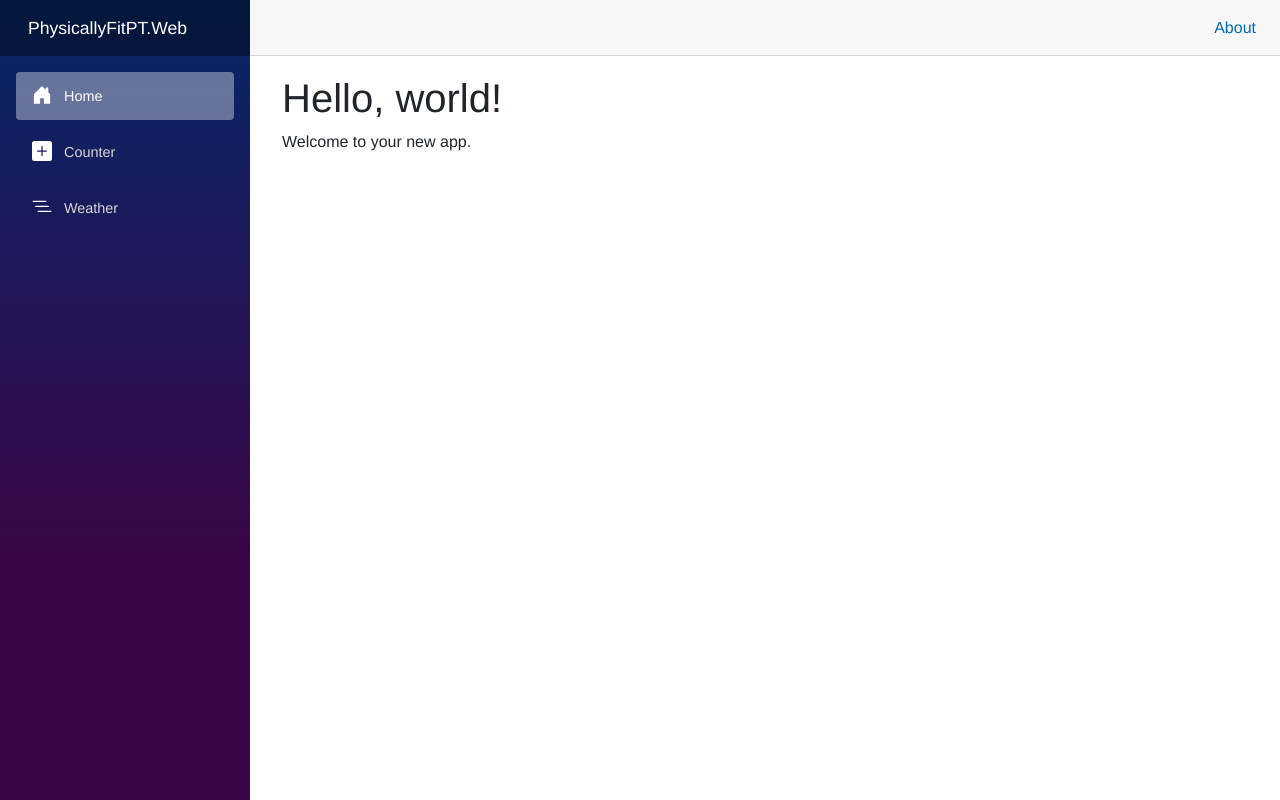
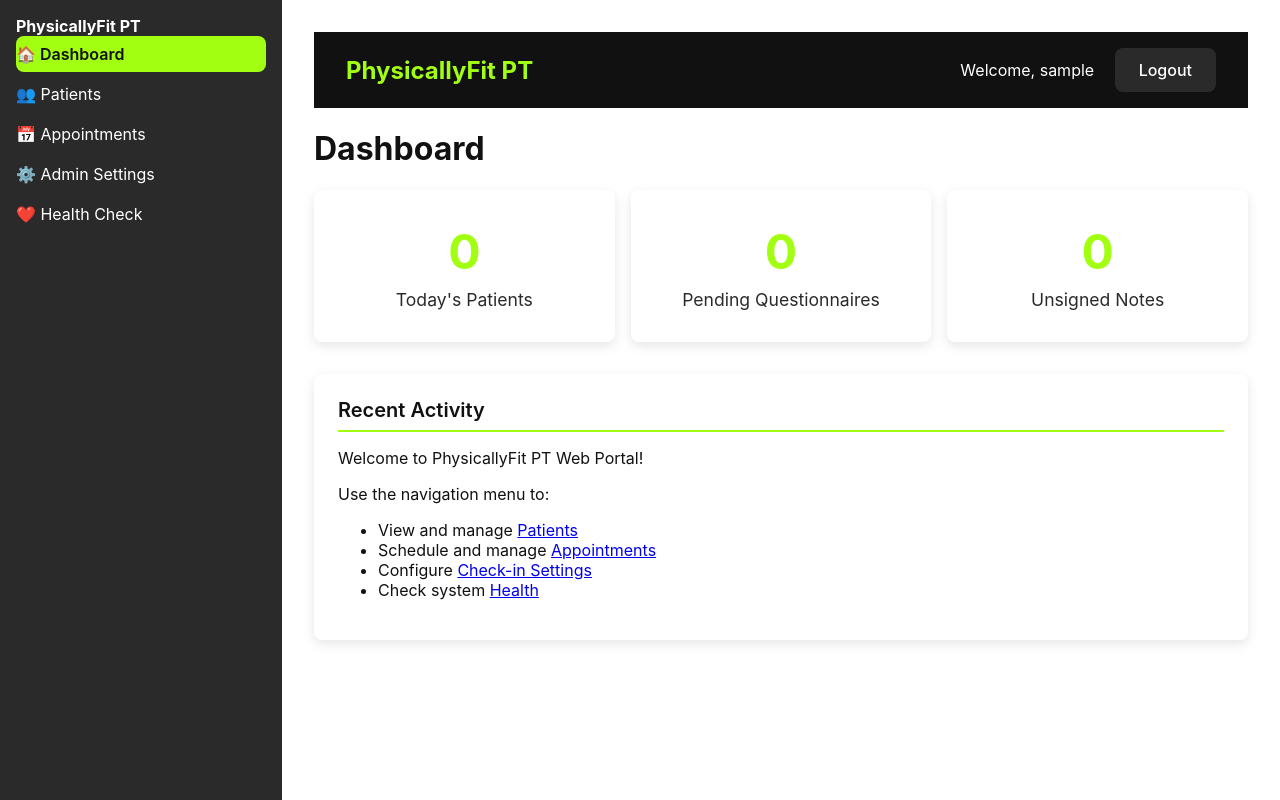
Before and after one commit to BlackHouseDeveloper/PFPT, an ASP.NET Core app: page / in a window 1280 px wide. Run offline with ASP.NET Core 8, Linux system fonts and the light colour scheme; the visitor is signed in with stand-in values (Sample User, id 1); style sheets or scripts are compiled from the project's sources.

Commit message:
feat(web): add authentication and basic pages
Co-authored-by: BlackHouseDeveloper <20420616+BlackHouseDeveloper@users.noreply.github.com>

```diff
--- a/PhysicallyFitPT.Web/Components/App.razor
+++ b/PhysicallyFitPT.Web/Components/App.razor
@@ -5,8 +5,7 @@
     <meta charset="utf-8" />
     <meta name="viewport" content="width=device-width, initial-scale=1.0" />
     <base href="/" />
-    <link rel="stylesheet" href="bootstrap/bootstrap.min.css" />
-    <link rel="stylesheet" href="app.css" />
+    <link rel="stylesheet" href="css/site.css" />
     <link rel="stylesheet" href="PhysicallyFitPT.Web.styles.css" />
     <link rel="icon" type="image/png" href="favicon.png" />
     <HeadOutlet />
--- a/PhysicallyFitPT.Web/Components/Layout/MainLayout.razor
+++ b/PhysicallyFitPT.Web/Components/Layout/MainLayout.razor
@@ -1,20 +1,30 @@
 @inherits LayoutComponentBase
+@using Microsoft.AspNetCore.Components.Authorization
 
-<div class="page">
-    <div class="sidebar">
-        <NavMenu />
-    </div>
-
-    <main>
-        <div class="top-row px-4">
-            <a href="https://learn.microsoft.com/aspnet/core/" target="_blank">About</a>
-        </div>
-
-        <article class="content px-4">
+<CascadingAuthenticationState>
+    <AuthorizeView>
+        <Authorized>
+            <div class="main-layout">
+                <nav class="nav-sidebar">
+                    <NavMenu />
+                </nav>
+                <main class="main-content">
+                    <div class="top-bar">
+                        <div class="logo">PhysicallyFit PT</div>
+                        <div>
+                            Welcome, @context.User.Identity?.Name
+                            <a href="/logout" class="btn btn-secondary" style="margin-left: 1rem;">Logout</a>
+                        </div>
+                    </div>
+                    @Body
+                </main>
+            </div>
+        </Authorized>
+        <NotAuthorized>
             @Body
-        </article>
-    </main>
-</div>
+        </NotAuthorized>
+    </AuthorizeView>
+</CascadingAuthenticationState>
 
 <div id="blazor-error-ui">
     An unhandled error has occurred.
--- a/PhysicallyFitPT.Web/Components/Layout/NavMenu.razor
+++ b/PhysicallyFitPT.Web/Components/Layout/NavMenu.razor
@@ -1,29 +1,25 @@
-<div class="top-row ps-3 navbar navbar-dark">
-    <div class="container-fluid">
-        <a class="navbar-brand" href="">PhysicallyFitPT.Web</a>
-    </div>
+<div class="nav-brand">
+    <strong>PhysicallyFit PT</strong>
 </div>
 
-<input type="checkbox" title="Navigation menu" class="navbar-toggler" />
+<nav class="nav-links">
+    <NavLink href="/" Match="NavLinkMatch.All">
+        🏠 Dashboard
+    </NavLink>
 
-<div class="nav-scrollable" onclick="document.querySelector('.navbar-toggler').click()">
-    <nav class="flex-column">
-        <div class="nav-item px-3">
-            <NavLink class="nav-link" href="" Match="NavLinkMatch.All">
-                <span class="bi bi-house-door-fill-nav-menu" aria-hidden="true"></span> Home
-            </NavLink>
-        </div>
+    <NavLink href="/patients">
+        👥 Patients
+    </NavLink>
 
-        <div class="nav-item px-3">
-            <NavLink class="nav-link" href="counter">
-                <span class="bi bi-plus-square-fill-nav-menu" aria-hidden="true"></span> Counter
-            </NavLink>
-        </div>
+    <NavLink href="/appointments">
+        📅 Appointments
+    </NavLink>
 
-        <div class="nav-item px-3">
-            <NavLink class="nav-link" href="weather">
-                <span class="bi bi-list-nested-nav-menu" aria-hidden="true"></span> Weather
-            </NavLink>
-        </div>
-    </nav>
-</div>
+    <NavLink href="/admin/check-in">
+        ⚙️ Admin Settings
+    </NavLink>
+
+    <NavLink href="/health">
+        ❤️ Health Check
+    </NavLink>
+</nav>
--- /dev/null
+++ b/PhysicallyFitPT.Web/Components/Pages/Dashboard.razor
@@ -0,0 +1,75 @@
+@page "/"
+@attribute [Authorize]
+@using Microsoft.EntityFrameworkCore
+@inject IDbContextFactory<ApplicationDbContext> DbFactory
+
+<PageTitle>Dashboard - PhysicallyFit PT</PageTitle>
+
+<h1>Dashboard</h1>
+
+<div class="dashboard-stats">
+    <div class="stat-card">
+        <span class="stat-number">@todayPatientsCount</span>
+        <div class="stat-label">Today's Patients</div>
+    </div>
+
+    <div class="stat-card">
+        <span class="stat-number">@pendingQuestionnaires</span>
+        <div class="stat-label">Pending Questionnaires</div>
+    </div>
+
+    <div class="stat-card">
+        <span class="stat-number">@unsignedNotes</span>
+        <div class="stat-label">Unsigned Notes</div>
+    </div>
+</div>
+
+<div class="card">
+    <div class="card-header">Recent Activity</div>
+    <p>Welcome to PhysicallyFit PT Web Portal!</p>
+    <p>Use the navigation menu to:</p>
+    <ul>
+        <li>View and manage <a href="/patients">Patients</a></li>
+        <li>Schedule and manage <a href="/appointments">Appointments</a></li>
+        <li>Configure <a href="/admin/check-in">Check-in Settings</a></li>
+        <li>Check system <a href="/health">Health</a></li>
+    </ul>
+</div>
+
+@code {
+    private int todayPatientsCount = 0;
+    private int pendingQuestionnaires = 0;
+    private int unsignedNotes = 0;
+
+    protected override async Task OnInitializedAsync()
+    {
+        try
+        {
+            using var db = await DbFactory.CreateDbContextAsync();
+
+            var today = DateOnly.FromDateTime(DateTime.Today);
+            var todayStart = today.ToDateTime(TimeOnly.MinValue);
+            var todayEnd = today.ToDateTime(TimeOnly.MaxValue);
+
+            // Count today's appointments (approximate for patients today)
+            todayPatientsCount = await db.Appointments
+                .Where(a => a.ScheduledStart >= todayStart && a.ScheduledStart <= todayEnd)
+                .CountAsync();
+
+            // Count pending questionnaires (approximation - questionnaires without responses)
+            var totalQuestionnaires = await db.QuestionnaireDefinitions.CountAsync();
+            var completedResponses = await db.QuestionnaireResponses.CountAsync();
+            pendingQuestionnaires = Math.Max(0, totalQuestionnaires - completedResponses);
+
+            // Count unsigned notes
+            unsignedNotes = await db.Notes
+                .Where(n => string.IsNullOrEmpty(n.SignedBy))
+                .CountAsync();
+        }
+        catch (Exception ex)
+        {
+            // Log error but don't crash the dashboard
+            Console.WriteLine($"Error loading dashboard stats: {ex.Message}");
+        }
+    }
+}
--- a/PhysicallyFitPT.Web/Components/Pages/Home.razor
+++ b/PhysicallyFitPT.Web/Components/Pages/Home.razor
@@ -1,7 +1,10 @@
-@page "/"
+@* Redirect to Dashboard - this file can be removed later *@
+@page "/home"
+@inject NavigationManager Navigation
 
-<PageTitle>Home</PageTitle>
-
-<h1>Hello, world!</h1>
-
-Welcome to your new app.
+@code {
+    protected override void OnInitialized()
+    {
+        Navigation.NavigateTo("/");
+    }
+}
--- /dev/null
+++ b/PhysicallyFitPT.Web/Components/RedirectToLogin.razor
@@ -0,0 +1,8 @@
+@inject NavigationManager Navigation
+
+@code {
+    protected override void OnInitialized()
+    {
+        Navigation.NavigateTo("/login");
+    }
+}
--- a/PhysicallyFitPT.Web/Components/Routes.razor
+++ b/PhysicallyFitPT.Web/Components/Routes.razor
@@ -1,6 +1,17 @@
 <Router AppAssembly="typeof(Program).Assembly">
     <Found Context="routeData">
-        <RouteView RouteData="routeData" DefaultLayout="typeof(Layout.MainLayout)" />
+        <AuthorizeRouteView RouteData="routeData" DefaultLayout="typeof(Layout.MainLayout)">
+            <NotAuthorized>
+                @if (context.User.Identity?.IsAuthenticated != true)
+                {
+                    <RedirectToLogin />
+                }
+                else
+                {
+                    <p role="alert">You are not authorized to access this resource.</p>
+                }
+            </NotAuthorized>
+        </AuthorizeRouteView>
         <FocusOnNavigate RouteData="routeData" Selector="h1" />
     </Found>
 </Router>
--- a/PhysicallyFitPT.Web/Components/_Imports.razor
+++ b/PhysicallyFitPT.Web/Components/_Imports.razor
@@ -12,4 +12,5 @@
 @using PhysicallyFitPT.Web.Components
 @using PhysicallyFitPT.Domain
 @using PhysicallyFitPT.Shared
+@using PhysicallyFitPT.Infrastructure.Data
 @using PhysicallyFitPT.Infrastructure.Services.Interfaces
--- a/PhysicallyFitPT.Web/Program.cs
+++ b/PhysicallyFitPT.Web/Program.cs
@@ -10,6 +10,9 @@ var builder = WebApplication.CreateBuilder(args);
 // Add services to the container.
 builder.Services.AddRazorComponents()
     .AddInteractiveServerComponents();
+
+// Add HTTP context accessor
+builder.Services.AddHttpContextAccessor();
 
 // Add authentication
 builder.Services.AddAuthentication(CookieAuthenticationDefaults.AuthenticationScheme)
```
Also changed, not shown: PhysicallyFitPT.Web/Components/Pages/Admin/CheckInSettings.razor (added, +20 -0 lines), PhysicallyFitPT.Web/Components/Pages/Appointments/Index.razor (added, +19 -0 lines), PhysicallyFitPT.Web/Components/Pages/Health.razor (added, +59 -0 lines), PhysicallyFitPT.Web/Components/Pages/Login.razor (added, +90 -0 lines), PhysicallyFitPT.Web/Components/Pages/Logout.razor (added, +17 -0 lines), PhysicallyFitPT.Web/Components/Pages/Patients/Index.razor (added, +104 -0 lines).
